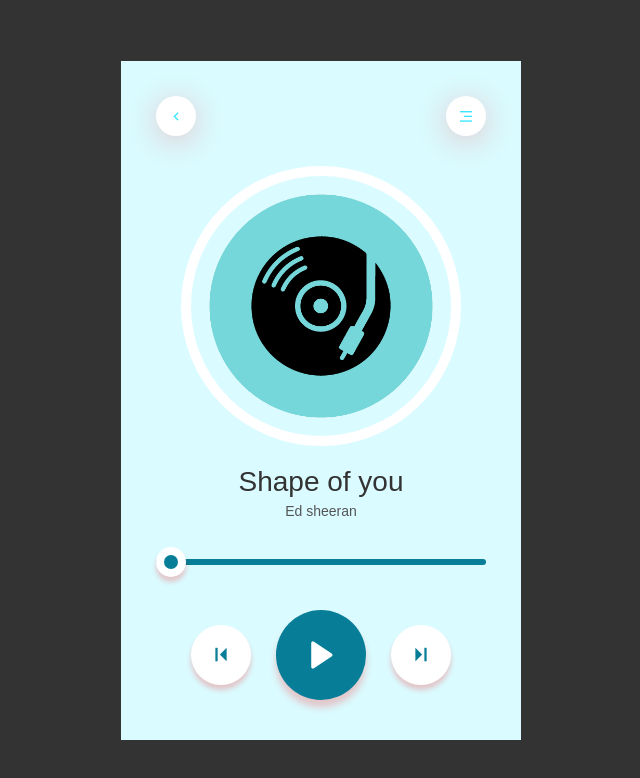
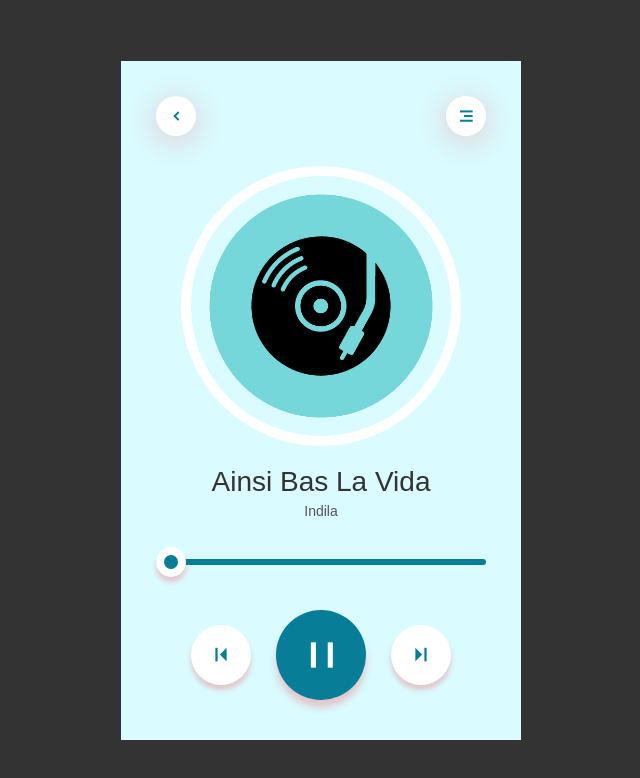
Before and after one commit to vivek-java-dev/JS-Projects, a plain HTML site: page 06_mediaPlayer/index.html in a window 1280 px wide. Both pictures are taken after a click on the element 540 px from the left and 654 px from the top of the page. Shown: the whole page, without its empty margins (319-959 px from the left). Drawn offline with nearby package versions, Linux system fonts and the light colour scheme.

Commit message:
completed the music player

```diff
--- a/06_mediaPlayer/index.html
+++ b/06_mediaPlayer/index.html
@@ -17,11 +17,11 @@
                 <div class="circle"><i class="ri-menu-3-line"></i></div>
             </nav>
             <div class=" music-img"></div>
-            <h1>Shape of you</h1>
-            <p>Ed sheeran</p>
+            <h1 id="song-title">Shape of you</h1>
+            <p id="artist-name">Ed sheeran</p>
 
             <audio  id="song">
-                <source src = "Media/Ainsi Bas La Vida - Indila-(DJMaza).mp3" type="audio/mpeg">
+                <source src = "Media/Shape-Of-You(PagalNew.Com.Se).mp3" type="audio/mpeg">
             </audio>
             <input type="range" id="progress">
 
@@ -37,10 +37,42 @@
         let progress = document.getElementById('progress')
         let song = document.getElementById('song')
         let ctrlIcon = document.getElementById('ctrl-icon')
+        let songTitle = document.getElementById('song-title');
+        let artistName = document.getElementById('artist-name');
+        const prevButton = document.querySelector('.controls div:nth-child(1)');
+        const nextButton = document.querySelector('.controls div:nth-child(3)');
+
+        const songs = [
+            {
+                title: "Shape of You",
+                artist: "Ed Sheeran",
+                src: "Media/Shape-Of-You(PagalNew.Com.Se).mp3"
+            },
+            {
+                title: "Closer",
+                artist: "chainsmokers",
+                src: "Media/Closer(PagalNew.Com.Se).mp3"
+            },
+            {
+                title: "Ainsi Bas La Vida",
+                artist: "Indila",
+                src: "Media/Ainsi Bas La Vida - Indila-(DJMaza).mp3"
+            }
+        ];
+
+        let currentSongIndex = 0;
+
+        function loadSong(songIndex) {
+            const songData = songs[songIndex];
+            song.src = songData.src;
+            songTitle.textContent = songData.title;
+            artistName.textContent = songData.artist;
+            song.load();
+        }
 
         song.onloadeddata = function(){
             progress.max = song.duration;
-            progress.value = song.cuttentTime;
+            progress.value = song.currentTime;
         }
 
         function playPause(){
@@ -60,12 +92,41 @@
                 progress.value = song.currentTime
             },500)
         }
+
         progress.onchange = function () {
-            song.play()
             song.currentTime = progress.value
-            ctrlIcon.classList.add("ri-pause-fill")
+            if (song.paused) {
+                song.play()
+                ctrlIcon.classList.add("ri-pause-fill")
                 ctrlIcon.classList.remove ("ri-play-fill")
+            }
         }
+
+        loadSong(currentSongIndex);
+
+        prevButton.addEventListener('click',function(){
+            currentSongIndex = (currentSongIndex - 1 + songs.length)% songs.length
+            loadSong(currentSongIndex)
+            if(!song.play()){
+                song.play()
+            }
+            ctrlIcon.classList.remove("ri-play-fill");
+            ctrlIcon.classList.add("ri-pause-fill");
+        })
+        nextButton.addEventListener('click', function() {
+            currentSongIndex = (currentSongIndex + 1) % songs.length;
+            loadSong(currentSongIndex);
+            if (!song.play()) {
+                song.play();
+            }
+            ctrlIcon.classList.remove("ri-play-fill");
+            ctrlIcon.classList.add("ri-pause-fill");
+        });
+
+        song.addEventListener('ended', function() {
+             nextButton.click();
+        });
+
     </script>
 </body>
 </html>
--- a/06_mediaPlayer/style.css
+++ b/06_mediaPlayer/style.css
@@ -31,7 +31,8 @@
     height: 40px;
     line-height: 40px;
     background-color: #fff;
-    color: #36e4ff;
+    color: #077d97;
+    font-weight: 700;
     box-shadow: 0 5px 30px rgba(255,20,25,0.22);
 }
 
```
Also changed, not shown: 2 other files.
